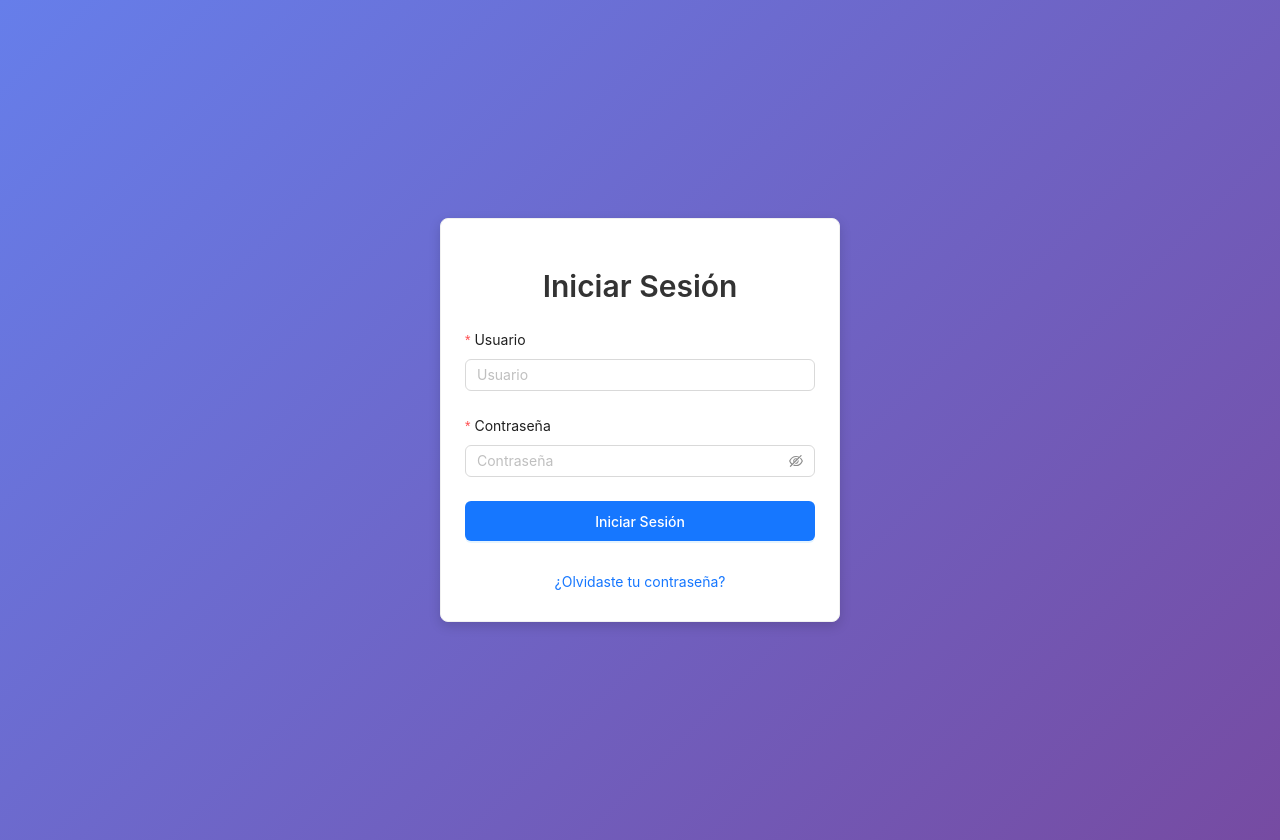
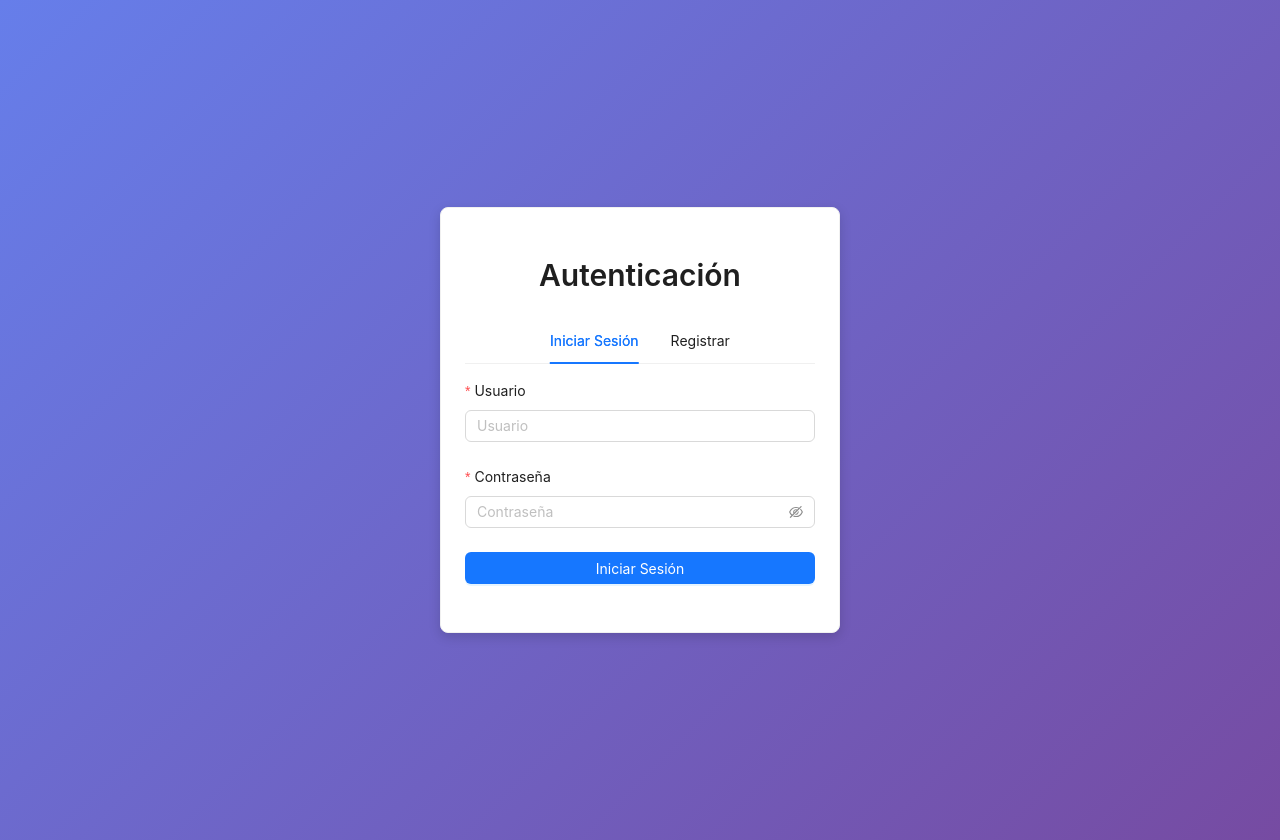
Before and after one commit to AlucardPonce/ProyectoFrontendDWI, a React (Vite) app in the folder ProyectoFrontendDWI/: page / in a window 1280 px wide. Built offline with nearby package versions, Linux system fonts and the light colour scheme.

Commit message:
Update Login.jsx

```diff
--- a/ProyectoFrontendDWI/src/pages/Login.jsx
+++ b/ProyectoFrontendDWI/src/pages/Login.jsx
@@ -1,97 +1,70 @@
-import { Form, Input, Button, Card, Typography, message, Modal, Alert } from "antd";
+import { Form, Input, Button, Card, Typography, message, Alert, Tabs } from "antd";
 import { useState } from "react";
 import { useNavigate } from "react-router-dom";
 import axios from "axios";
 
 const { Title } = Typography;
+const { TabPane } = Tabs;
 
-const LoginPage = () => {
+const API_URL = "http://localhost:8080/api/auth";
+
+const Login = () => {
   const [loading, setLoading] = useState(false);
   const [formError, setFormError] = useState("");
+  const [activeTab, setActiveTab] = useState("login");
   const navigate = useNavigate();
 
-  const API_URL = "http://localhost:3001";
-
-  const onFinish = async (values) => {
+  const handleLogin = async (values) => {
     setLoading(true);
     setFormError("");
-
     try {
-      const response = await axios.post(`${API_URL}/login`, values);
-
-      if (response.data.token) {
-        handleLoginSuccess(response.data.token);
+      const res = await axios.post(`${API_URL}/login`, values);
+      if (res.status === 200) {
+        message.success("Login exitoso");
+        // Guardar token si tienes
+        navigate("/home");
       } else {
-        // Para pruebas sin token válido
-        message.info("Login exitoso (modo prueba)");
-        navigate("/home");
+        setFormError("Error en login");
       }
-    } catch (error) {
-      const errorMsg = error.response?.data?.message || "Error en la autenticación";
-      setFormError(errorMsg);
-      message.error(errorMsg);
+    } catch (err) {
+      setFormError(err.response?.data || "Error en autenticación");
     } finally {
       setLoading(false);
     }
   };
 
-  const handleLoginSuccess = (token) => {
-    // Guardamos el token incluso si no es válido, para pruebas
-    localStorage.setItem("token", token);
-    navigate('/home');
-
-    // Si quisieras validar token, puedes descomentar esto:
-    /*
-    if (typeof token === 'string' && token.split('.').length === 3) {
-      localStorage.setItem("token", token);
-      navigate('/home');
+  const handleRegister = async (values) => {
+    setLoading(true);
+    setFormError("");
+    try {
+      const res = await axios.post(`${API_URL}/register`, values);
+      if (res.status === 200) {
+        message.success("Usuario registrado correctamente, ahora puedes iniciar sesión");
+        setActiveTab("login"); // Cambio a pestaña login
       } else {
-      console.error('Token recibido no válido:', token);
-      message.error('Error en autenticación');
+        setFormError("Error en registro");
       }
-    */
-  };
-
-  const handleResetPassword = () => {
-    let email = "";
-
-    Modal.confirm({
-      title: "Restablecer contraseña",
-      content: (
-        <Input
-          placeholder="Ingresa tu correo electrónico"
-          onChange={(e) => (email = e.target.value)}
-          type="email"
-        />
-      ),
-      onOk: async () => {
-        try {
-          await axios.post(`${API_URL}/reset-password`, { email });
-          message.success("Correo de recuperación enviado");
-        } catch (error) {
-          message.error(error.response?.data?.message || "Error al enviar correo");
+    } catch (err) {
+      setFormError(err.response?.data || "Error en registro");
+    } finally {
+      setLoading(false);
     }
-      },
-    });
   };
 
   return (
     <div style={styles.container}>
       <Card style={styles.card}>
-        <Title level={2} style={styles.title}>
-          Iniciar Sesión
+        <Title level={2} style={{ textAlign: "center", marginBottom: 24 }}>
+          Autenticación
         </Title>
 
         {formError && (
-          <Alert
-            message={formError}
-            type="error"
-            showIcon
-            style={{ marginBottom: 20 }}
-          />
+          <Alert message={formError} type="error" showIcon style={{ marginBottom: 20 }} />
         )}
 
-        <Form layout="vertical" onFinish={onFinish}>
+        <Tabs activeKey={activeTab} onChange={setActiveTab} centered>
+          <TabPane tab="Iniciar Sesión" key="login">
+            <Form layout="vertical" onFinish={handleLogin}>
               <Form.Item
                 label="Usuario"
                 name="username"
@@ -105,34 +78,49 @@ const LoginPage = () => {
                 name="password"
                 rules={[
                   { required: true, message: "Ingrese su contraseña" },
-              { min: 6, message: "Mínimo 6 caracteres" }
+                  { min: 6, message: "Mínimo 6 caracteres" },
                 ]}
               >
                 <Input.Password placeholder="Contraseña" />
               </Form.Item>
 
               <Form.Item>
-            <Button
-              type="primary"
-              htmlType="submit"
-              block
-              loading={loading}
-              style={styles.button}
-            >
+                <Button type="primary" htmlType="submit" block loading={loading}>
                   Iniciar Sesión
                 </Button>
               </Form.Item>
+            </Form>
+          </TabPane>
 
-          <div style={styles.footer}>
-            <Button
-              type="link"
-              onClick={handleResetPassword}
-              style={styles.linkButton}
+          <TabPane tab="Registrar" key="register">
+            <Form layout="vertical" onFinish={handleRegister}>
+              <Form.Item
+                label="Usuario"
+                name="username"
+                rules={[{ required: true, message: "Ingrese un usuario" }]}
               >
-              ¿Olvidaste tu contraseña?
+                <Input placeholder="Usuario" />
+              </Form.Item>
+
+              <Form.Item
+                label="Contraseña"
+                name="password"
+                rules={[
+                  { required: true, message: "Ingrese una contraseña" },
+                  { min: 6, message: "Mínimo 6 caracteres" },
+                ]}
+              >
+                <Input.Password placeholder="Contraseña" />
+              </Form.Item>
+
+              <Form.Item>
+                <Button type="primary" htmlType="submit" block loading={loading}>
+                  Registrar
                 </Button>
-          </div>
+              </Form.Item>
             </Form>
+          </TabPane>
+        </Tabs>
       </Card>
     </div>
   );
@@ -140,35 +128,19 @@ const LoginPage = () => {
 
 const styles = {
   container: {
-    height: '100vh',
-    display: 'flex',
-    alignItems: 'center',
-    justifyContent: 'center',
-    background: 'linear-gradient(135deg, #667eea 0%, #764ba2 100%)',
-    padding: 20
+    height: "100vh",
+    display: "flex",
+    alignItems: "center",
+    justifyContent: "center",
+    background: "linear-gradient(135deg, #667eea 0%, #764ba2 100%)",
+    padding: 20,
   },
   card: {
-    width: '100%',
+    width: "100%",
     maxWidth: 400,
     borderRadius: 8,
-    boxShadow: '0 4px 12px rgba(0, 0, 0, 0.15)'
+    boxShadow: "0 4px 12px rgba(0, 0, 0, 0.15)",
   },
-  title: {
-    textAlign: 'center',
-    marginBottom: 24,
-    color: '#333'
-  },
-  button: {
-    height: 40,
-    fontWeight: 500
-  },
-  footer: {
-    marginTop: 16,
-    textAlign: 'center'
-  },
-  linkButton: {
-    padding: 0
-  }
 };
 
-export default LoginPage;
+export default Login;
```
Lines whose indentation alone changed are shown as unchanged.
